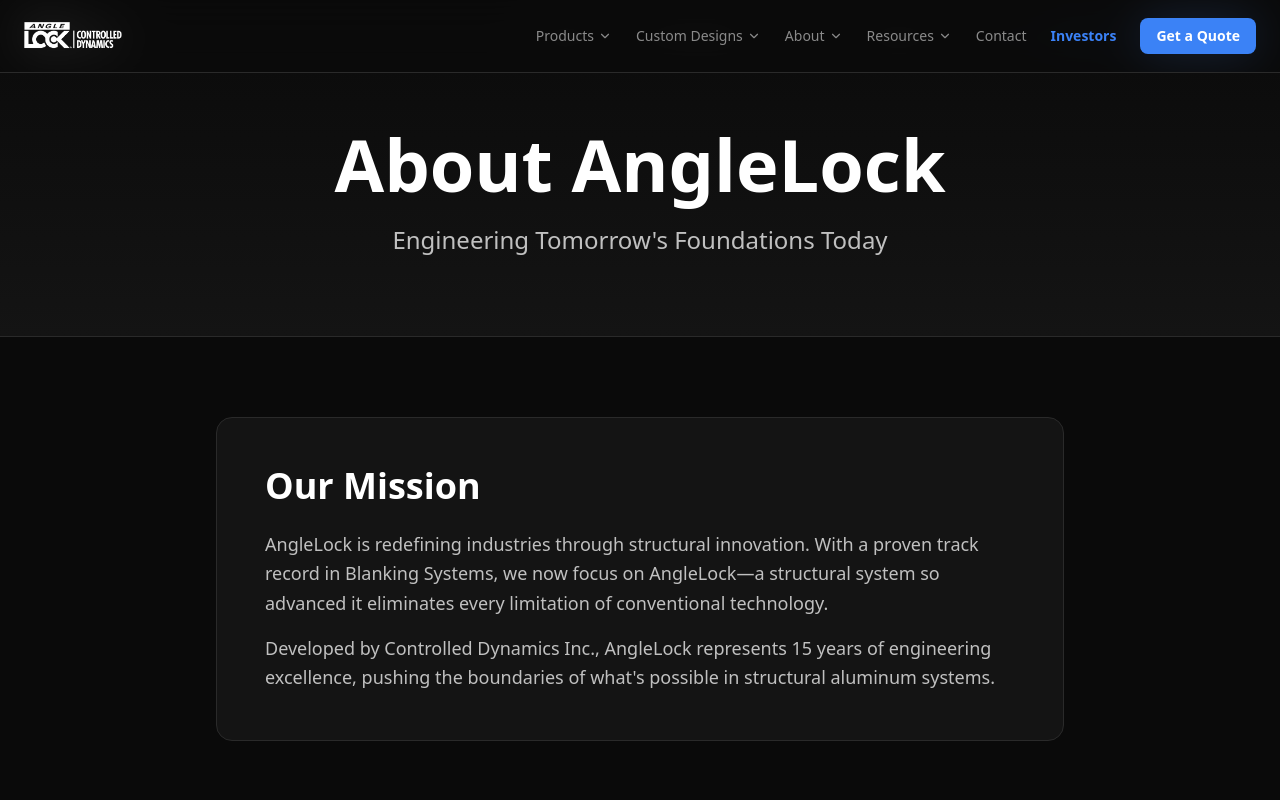
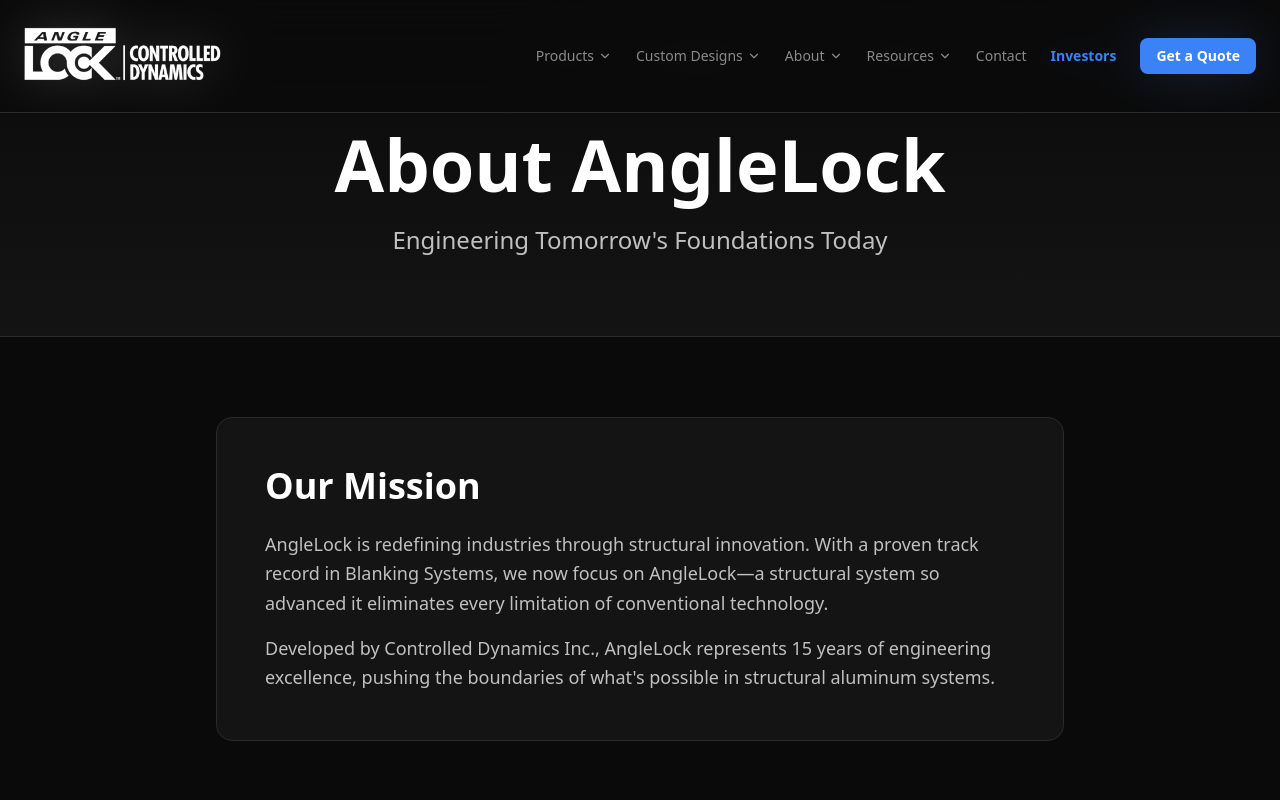
Before and after one commit to watchdogpedro/anglelockllc.com, a Next.js app: page /about in a window 1280 px wide. Shown: the top 800 px of the page. Built offline with nearby package versions, Linux system fonts and the light colour scheme.

Commit message:
feat: double navigation logo size

```diff
--- a/src/components/Navigation.tsx
+++ b/src/components/Navigation.tsx
@@ -132,9 +132,9 @@
           <Image
             src="/anglelock-logo.png"
             alt="AngleLock"
-            width={160}
-            height={40}
-            className="h-10 w-auto"
+            width={320}
+            height={80}
+            className="h-20 w-auto"
             priority
           />
         </Link>
```
